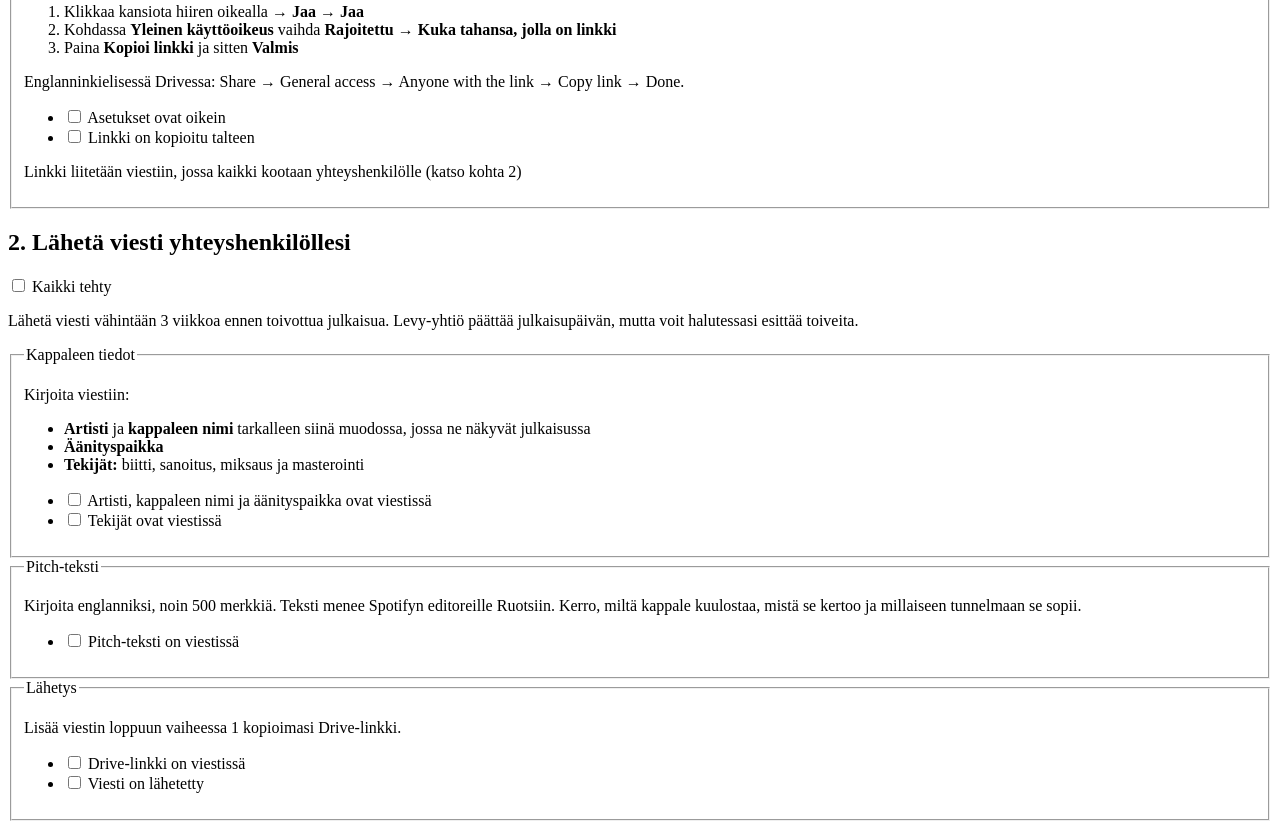
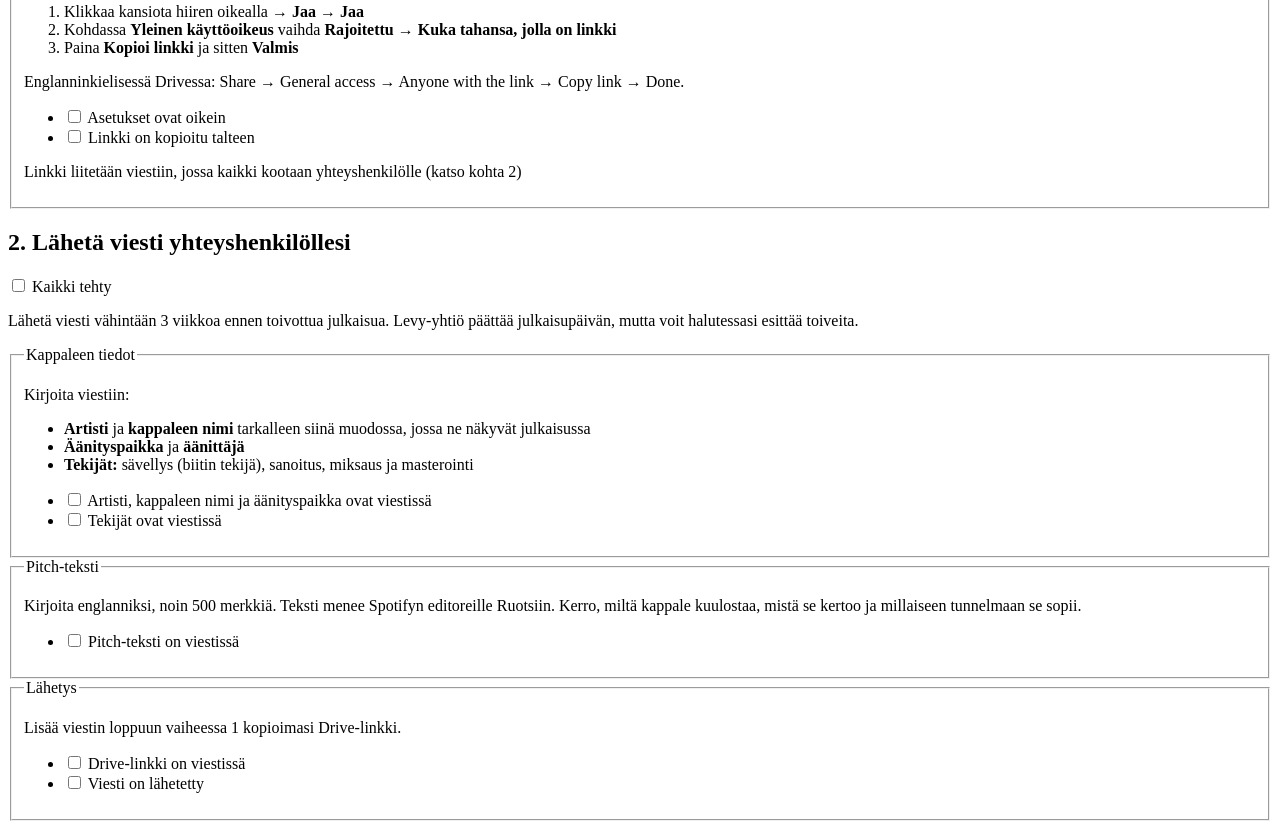
Before and after one commit to robertfarm-hub/release-helper, a plain HTML site: page index.html in a window 1280 px wide. Shown: the part 841-1670 px from the top of the page. Drawn offline with Linux system fonts and the light colour scheme.

Commit message:
välipushi

```diff
--- a/index.html
+++ b/index.html
@@ -154,8 +154,8 @@
         <ul class="ohjeet">
           <li><strong>Artisti</strong> ja <strong>kappaleen nimi</strong> tarkalleen siinä muodossa, jossa ne näkyvät
             julkaisussa</li>
-          <li><strong>Äänityspaikka</strong></li>
-          <li><strong>Tekijät:</strong> biitti, sanoitus, miksaus ja masterointi</li>
+          <li><strong>Äänityspaikka</strong> ja <strong>äänittäjä</strong></li>
+          <li><strong>Tekijät:</strong> sävellys (biitin tekijä), sanoitus, miksaus ja masterointi</li>
         </ul>
         <ul class="tehtavat">
           <li>
```
